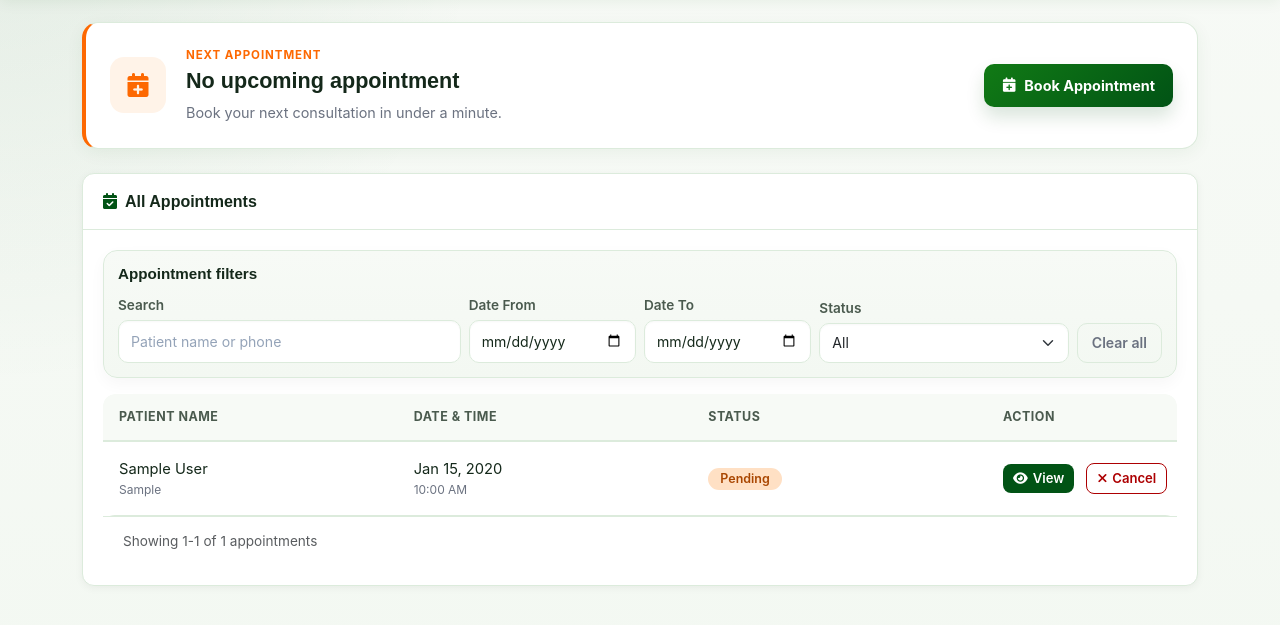
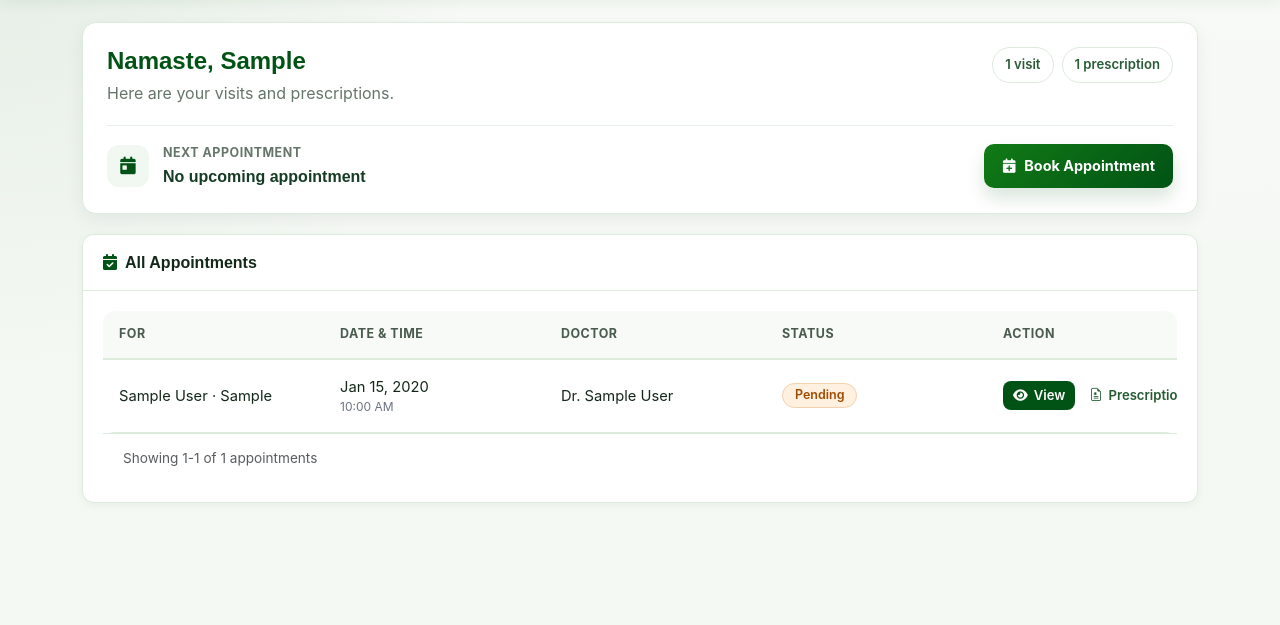
Before and after one commit to pdp7093-brainstream/Doctor_management_system, a Django app: page /dashboard/ in a window 1280 px wide. Shown: the part 96-721 px from the top of the page. Run offline with Django 5.2, Linux system fonts and the light colour scheme; a user stored in the database is signed in; tables that the repository leaves empty hold one stand-in row (values such as "Sample post"); grey boxes marked "Sample" are stand-in pictures; some libraries are stand-ins or nearby versions.

Commit message:
commit_23_oct_26

```diff
--- a/accounts/views.py
+++ b/accounts/views.py
@@ -360,7 +360,7 @@ def dashboard(request):
         'family_member',
         'doctor__user',
         'booked_by',
-    )
+    ).prefetch_related('visit_set__prescription')
 
     search = request.GET.get('search', '').strip()
     date_from = request.GET.get('date_from', '').strip()
@@ -428,6 +428,7 @@ def dashboard(request):
         Q(appointment_date=today, time_slot__gte=now_time)
     ).order_by('appointment_date', 'time_slot').first()
 
+    total_appointments = base_appointments.count()
     paginator = Paginator(appointments, 10)
     page_obj = paginator.get_page(request.GET.get('page'))
 
@@ -452,6 +453,8 @@ def dashboard(request):
         },
         'status_choices': Appointment.status_choices,
         'total_visits': appointment_counts['total_visits'],
+        'total_prescriptions': base_appointments.filter(visit__prescription__isnull=False).values('visit__prescription').distinct().count(),
+        'total_appointments': total_appointments,
         'pending_appointments': appointment_counts['pending_appointments'],
         'completed_visits': appointment_counts['completed_visits'],
         'has_any_appointments': appointment_counts['total_visits'] > 0,
--- a/static/assets/css/pdashboard.css
+++ b/static/assets/css/pdashboard.css
@@ -6,6 +6,51 @@ body {
 
         .patient-page-shell {
             padding: 118px 0 48px;
+        }
+
+        .patient-header-card { background: #fff; border: 1px solid #DCEBDC; border-radius: 14px; box-shadow: 0 6px 18px rgba(15, 23, 42, .06); padding: 24px; margin-bottom: 20px; }
+        .patient-header-top { display: flex; align-items: flex-start; justify-content: space-between; gap: 18px; }
+        .patient-header-top h1 { color: #015315; font-size: 24px; font-weight: 700; margin: 0 0 5px; }
+        .patient-header-top p { color: #66756a; margin: 0; }
+        .patient-stat-pills { display: flex; flex-wrap: wrap; gap: 8px; }
+        .patient-stat-pills span { padding: 7px 12px; border: 1px solid #dce9dc; border-radius: 999px; background: #fff; color: #285c36; font-size: .82rem; font-weight: 600; }
+        .patient-header-next { display: flex; align-items: center; gap: 14px; border-top: 1px solid #e7eee7; margin-top: 20px; padding-top: 18px; }
+        .patient-header-next .next-appt__icon { display: grid; place-items: center; flex: 0 0 42px; width: 42px; height: 42px; border-radius: 12px; background: #f1f7f1; color: #015315; font-size: 1.1rem; }
+        .patient-header-next .next-appt__body { min-width: 0; flex: 1; }
+        .patient-header-next .next-appt__label { display: block; color: #66756a; font-size: .78rem; font-weight: 700; text-transform: uppercase; letter-spacing: .04em; }
+        .patient-header-next .next-appt__date { color: #173c25; font-size: 1rem; font-weight: 700; margin: 3px 0; }
+        .patient-header-next .next-appt__meta { display: flex; flex-wrap: wrap; gap: 12px; color: #58675b; font-size: .85rem; }
+        .patient-header-book { flex: 0 0 auto; }
+        .prescription-action { background: #fff; border-color: #83a78a; color: #245b31; }
+        .prescription-action:hover { background: #f2f8f2; border-color: #50855c; color: #174b25; }
+        .appt-badge--completed { background: #e8f4e9 !important; color: #17652a !important; }
+        .appt-badge--pending, .appt-badge--confirmed { background: #fff0df !important; color: #a34b00 !important; border: 1px solid #f3d1ad !important; }
+        .appt-badge--cancelled { background: #fbe3e3 !important; color: #ad0002 !important; }
+        .filters-toggle { border: 1px solid #dce6dc; border-radius: 9px; background: #fff; color: #285c36; padding: 8px 12px; font-weight: 600; }
+        .filter-toolbar { display: none; margin-top: 10px; }
+        .appointment-filter-form:not(.is-visible) { display: none; }
+        .appointment-filter-form.is-visible .filter-toolbar { display: flex; }
+        #appointmentsTable { min-width: 720px; }
+        .appt-actions { white-space: nowrap; }
+
+        @media (max-width: 767px) {
+            .patient-header-card { padding: 19px 16px; }
+            .patient-header-top { flex-direction: column; gap: 12px; }
+            .patient-header-next { align-items: flex-start; flex-wrap: wrap; }
+            .patient-header-next .next-appt__body { flex-basis: calc(100% - 58px); }
+            .patient-header-book { width: 100%; justify-content: center; }
+            #appointmentsTable, #appointmentsTable tbody { display: block; min-width: 0; }
+            #appointmentsTable thead { display: none; }
+            #appointmentsTable tbody tr:not(#emptyRow) { display: grid; grid-template-columns: 1fr 1fr; gap: 8px 14px; padding: 14px; margin: 0 0 12px; border: 1px solid #e3ebe2; border-radius: 14px; background: #fff; box-shadow: 0 4px 14px rgba(25, 64, 37, .05); }
+            #appointmentsTable tbody tr:not(#emptyRow) td { display: block; padding: 0; border: 0; font-size: .9rem; }
+            #appointmentsTable tbody tr:not(#emptyRow) td::before { display: block; margin-bottom: 3px; color: #748276; font-size: .68rem; font-weight: 700; text-transform: uppercase; letter-spacing: .04em; }
+            #appointmentsTable tbody tr:not(#emptyRow) td:nth-child(1)::before { content: 'For'; }
+            #appointmentsTable tbody tr:not(#emptyRow) td:nth-child(2)::before { content: 'Date & Time'; }
+            #appointmentsTable tbody tr:not(#emptyRow) td:nth-child(3)::before { content: 'Doctor'; }
+            #appointmentsTable tbody tr:not(#emptyRow) td:nth-child(4)::before { content: 'Status'; }
+            #appointmentsTable tbody tr:not(#emptyRow) td:nth-child(5)::before { content: 'Action'; }
+            #appointmentsTable tbody tr:not(#emptyRow) td:nth-child(5) { grid-column: 1 / -1; }
+            .patient-stat-pills { justify-content: flex-start; }
         }
 
 
--- a/templates/pdashboard/dashboard.html
+++ b/templates/pdashboard/dashboard.html
@@ -21,69 +21,34 @@
 {% endblock %}
 {% block content %}
     <div class="container">
-        <!-- <section class="patient-hero">
-            <div class="row align-items-center g-3">
-                <div class="col-lg-8">
-                    <div class="patient-hero__eyebrow">
-                        <i class="fa-solid fa-circle-user"></i>
-                        Patient Portal
+        <section class="patient-header-card">
+            <div class="patient-header-top">
+                <div>
+                    <h1>Namaste, {{ request.user.first_name|default:request.user.username }}</h1>
+                    <p>Here are your visits and prescriptions.</p>
                 </div>
-                    <h1 class="patient-hero__title">Welcome, {{ request.user.first_name|default:request.user.username }}</h1>
-                    <p class="patient-hero__subtext">
-                        Review your appointment activity, check pending visits, and keep everything in one clean place.
-                    </p>
-                </div>
-                <div class="col-lg-4">
-                    <div class="patient-actions">
-                        <a href="{% url 'appointment:appointment' %}" class="btn-book-appointment">
-                            <i class="fa-solid fa-calendar-plus"></i>
-                            Book Appointment
-                        </a>
+                <div class="patient-stat-pills">
+                    <span>{{ total_visits }} visit{{ total_visits|pluralize }}</span>
+                    <span>{{ total_prescriptions }} prescription{{ total_prescriptions|pluralize }}</span>
                 </div>
             </div>
-            </div>
-        </section> -->
-
-        <section class="next-appt-card {% if not next_appointment %}next-appt-card--empty{% endif %}">
-            <div class="next-appt__icon">
-                <i class="fa-solid {% if next_appointment %}fa-calendar-day{% else %}fa-calendar-plus{% endif %}"></i>
-            </div>
-
+            <div class="patient-header-next">
+                <div class="next-appt__icon"><i class="fa-solid fa-calendar-day"></i></div>
                 <div class="next-appt__body">
-                <span class="next-appt__label">Next Appointment</span>
+                    <span class="next-appt__label">Next appointment</span>
                     {% if next_appointment %}
                         <h3 class="next-appt__date">{{ next_appointment.appointment_date|date:"D, d M Y" }}</h3>
                         <div class="next-appt__meta">
                             <span><i class="fa-regular fa-clock"></i> {{ next_appointment.time_slot|time:"h:i A" }}</span>
-                        <span>
-                            <i class="fa-regular fa-user"></i>
-                            {% if next_appointment.family_member %}
-                                {{ next_appointment.family_member.name }} ({{ next_appointment.family_member.relation }})
-                            {% else %}
-                                {{ next_appointment.patient.user.first_name }}{% if next_appointment.patient.user.last_name %} {{ next_appointment.patient.user.last_name }}{% endif %}
-                            {% endif %}
-                        </span>
-                        <span class="badge appt-badge appt-badge--{{ next_appointment.status }}">{{ next_appointment.get_status_display }}</span>
+                            <span><i class="fa-solid fa-user-doctor"></i> Dr. {{ next_appointment.doctor.user.get_full_name|default:next_appointment.doctor.user.first_name }}</span>
                         </div>
                     {% else %}
                         <h3 class="next-appt__date">No upcoming appointment</h3>
-                    <p class="next-appt__hint">Book your next consultation in under a minute.</p>
                     {% endif %}
                 </div>
-
-            <div class="next-appt__actions">
-                {% if next_appointment %}
-                    <a href="{% url 'appointment:appointment_detail' next_appointment.id|hid %}" class="btn-book-appointment">
-                        <i class="fa-solid fa-eye"></i> View details
-                    </a>
-                {% else %}
-                    <a href="{% url 'appointment:appointment' %}" class="btn-book-appointment">
+                <a href="{% url 'appointment:appointment' %}" class="btn-book-appointment patient-header-book">
                     <i class="fa-solid fa-calendar-plus"></i> Book Appointment
                 </a>
-                {% endif %}
-                {% if completed_visits %}
-                    <span class="next-appt__visits">{{ completed_visits }} visit{{ completed_visits|pluralize }} so far</span>
-                {% endif %}
             </div>
         </section>
 
@@ -95,8 +60,9 @@
                 </a> -->
             </div>
             <div class="card-body">
-                <form method="get" action="{% url 'dashboard' %}" class="appointment-filter-form mb-3" id="appointmentFilterForm">
-                    <div class="filter-toolbar">
+                <form method="get" action="{% url 'dashboard' %}" class="appointment-filter-form mb-3 {% if total_appointments > 5 or filters.search or filters.date_from or filters.date_to or filters.status %}is-visible{% endif %} {% if total_appointments <= 5 and not filters.search and not filters.date_from and not filters.date_to and not filters.status %}d-none{% endif %}" id="appointmentFilterForm">
+                    <button type="button" class="filters-toggle" aria-expanded="{% if total_appointments > 5 or filters.search or filters.date_from or filters.date_to or filters.status %}true{% else %}false{% endif %}" aria-controls="appointmentFilterFields"><i class="fa-solid fa-sliders"></i> Filters</button>
+                    <div class="filter-toolbar" id="appointmentFilterFields">
                         <div class="filter-toolbar__head">
                             <div>
                                 <h5 class="filter-toolbar__title">Appointment filters</h5>
@@ -107,7 +73,7 @@
                             <div class="col-lg-4 col-md-6">
                                 <label class="form-label small fw-semibold">Search</label>
                                 <input type="search" name="search" class="form-control"
-                                       placeholder="Patient name or phone"
+                                       placeholder="Search by doctor or family member"
                                        value="{{ filters.search }}"
                                        aria-label="Search appointments"
                                        autocomplete="off">
@@ -145,8 +111,9 @@
                         <table class="table" id="appointmentsTable">
                             <thead>
                                 <tr>
-                                    <th>Patient Name</th>
+                                    <th>For</th>
                                     <th>Date &amp; Time</th>
+                                    <th>Doctor</th>
                                     <th>Status</th>
                                     <th>Action</th>
                                 </tr>
@@ -156,14 +123,8 @@
                                 <tr>
                                     <td>
                                         {% if appointment.family_member %}
-                                            {{ appointment.family_member.name }}
-                                            <span style="font-size:0.75rem;color:var(--muted);display:block;">
-                                                {{ appointment.family_member.relation }}
-                                            </span>
-                                        {% else %}
-                                            {{ appointment.patient.user.first_name }}
-                                            {% if appointment.patient.user.last_name %} {{ appointment.patient.user.last_name }}{% endif %}
-                                        {% endif %}
+                                            {{ appointment.family_member.name }} · {{ appointment.family_member.relation }}
+                                        {% else %}Self{% endif %}
                                     </td>
 
                                     <td>
@@ -173,36 +134,36 @@
                                         </span>
                                     </td>
 
+                                    <td>{% if appointment.doctor and appointment.doctor.user %}Dr. {{ appointment.doctor.user.get_full_name|default:appointment.doctor.user.first_name }}{% else %}—{% endif %}</td>
+
                                     <td>
                                         <span class="badge appt-badge appt-badge--{{ appointment.status }}">{{ appointment.get_status_display }}</span>
                                     </td>
 
-                                    <td class="d-flex gap-2">
+                                    <td class="appt-actions">
                                         <a href="{% url 'appointment:appointment_detail' appointment.id|hid %}"
                                            class="btn btn-primary btn-sm">
                                             <i class="fas fa-eye"></i> View
                                         </a>
 
-                                        {% if appointment.status == 'pending' %}
-                                        <a href="{% url 'appointment:cancel_appointment' appointment.id|hid %}"
-                                           class="btn btn-danger btn-sm cancel-btn"
-                                           data-appointment-id="{{ appointment.id|hid }}">
-                                            <i class="fas fa-times"></i> Cancel
-                                        </a>
+                                        {% with appointment.visit_set.all|first as visit %}
+                                            {% if visit and visit.prescription %}
+                                                <a href="{% url 'appointment:print_prescription' visit.id|hid %}" class="btn btn-outline-success btn-sm prescription-action" title="View prescription" aria-label="View prescription"><i class="bi bi-file-earmark-medical"></i> Prescription</a>
                                             {% endif %}
+                                        {% endwith %}
                                     </td>
                                 </tr>
                                 {% empty %}
                                 <tr id="emptyRow">
-                                    <td colspan="4" class="appt-empty">
+                                    <td colspan="5" class="appt-empty">
                                         {% if has_any_appointments %}
                                             <i class="fa-solid fa-magnifying-glass"></i>
                                             <p>No appointments match your filters.</p>
                                         {% else %}
                                             <i class="fa-regular fa-calendar"></i>
-                                            <p>You have no appointments yet.</p>
+                                            <p>No appointments yet</p>
                                             <a href="{% url 'appointment:appointment' %}" class="btn-book-appointment btn-book-appointment--sm">
-                                                <i class="fa-solid fa-calendar-plus"></i> Book your first appointment
+                                                <i class="fa-solid fa-calendar-plus"></i> Book Appointment
                                             </a>
                                         {% endif %}
                                     </td>
@@ -450,4 +411,15 @@ document.addEventListener('DOMContentLoaded', function () {
     });
 });
 </script>
+<script>
+document.addEventListener('DOMContentLoaded', function () {
+    const form = document.getElementById('appointmentFilterForm');
+    const toggle = form && form.querySelector('.filters-toggle');
+    if (!toggle) return;
+    toggle.addEventListener('click', function () {
+        const open = form.classList.toggle('is-visible');
+        toggle.setAttribute('aria-expanded', open ? 'true' : 'false');
+    });
+});
+</script>
 {% endblock %}
```
Lines whose indentation alone changed are shown as unchanged.
